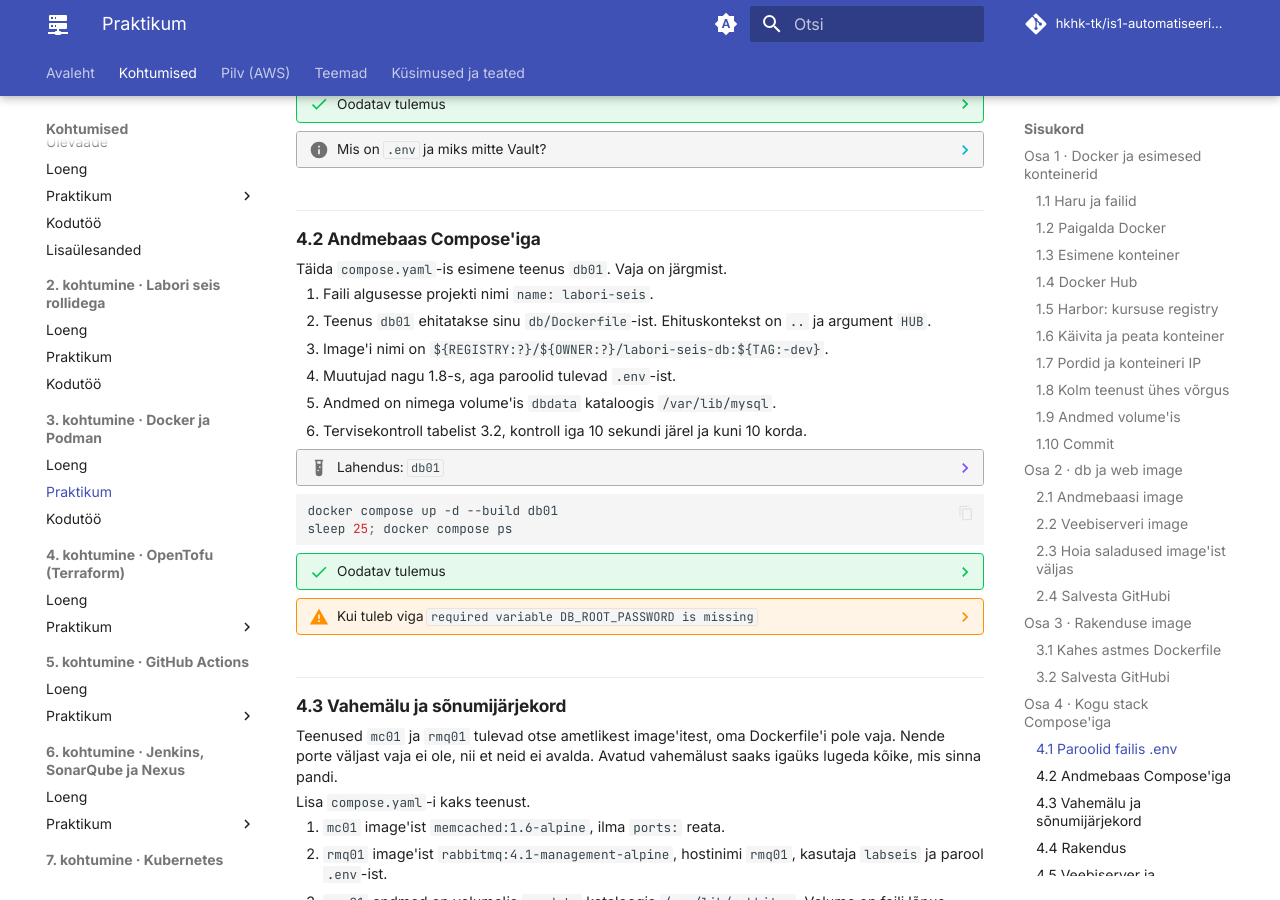
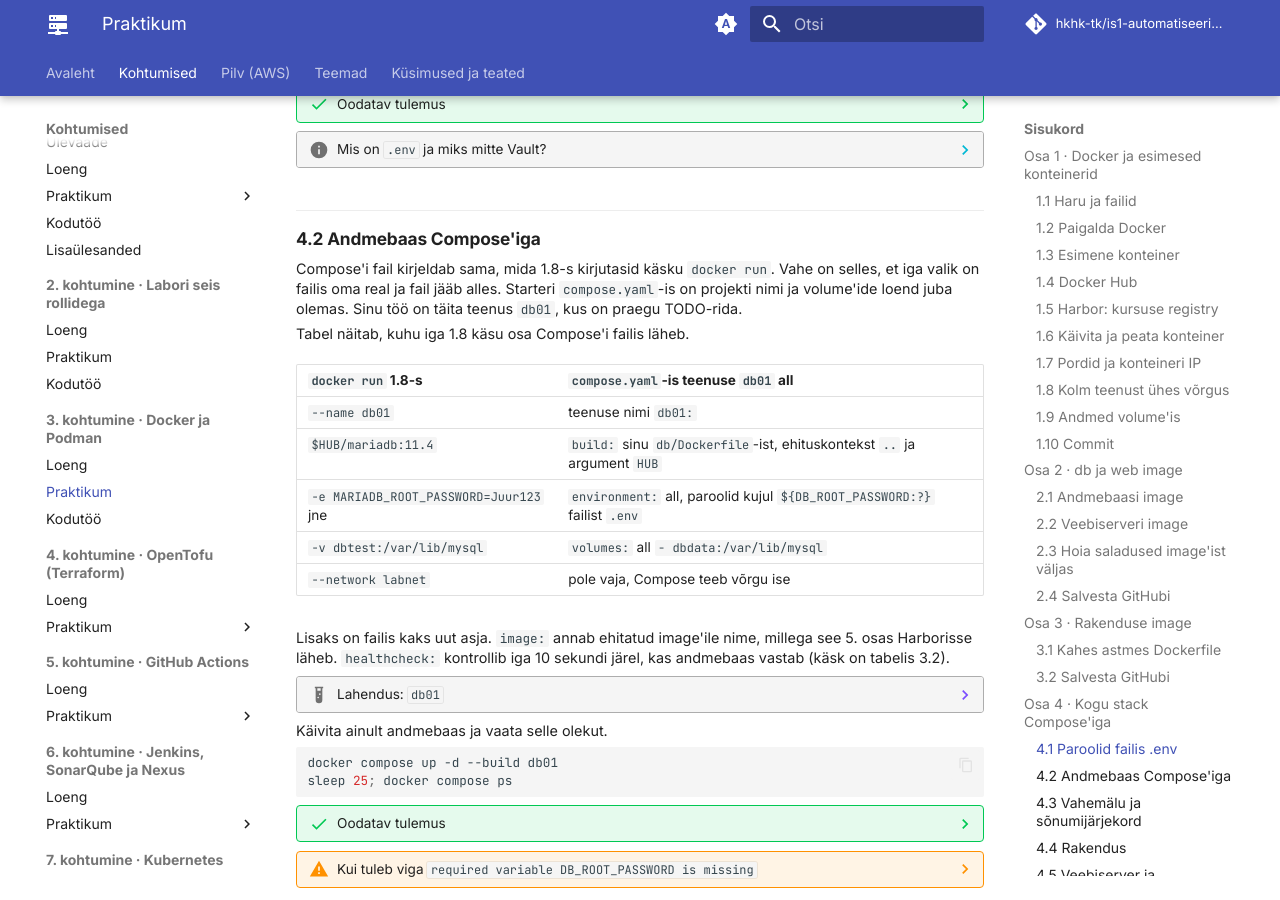
Before and after one commit to hkhk-tk/is1-automatiseerimine, an MkDocs documentation site: the page built from docs/k03/lab.md, in a window 1280 px wide and 900 px high, scrolled down 13280 px. Built offline with MkDocs 1.6.1 and Material for MkDocs 9.7.7, drawn with Linux system fonts in a browser that asks for light colours; comment, search, counter and statistics services are not loaded.

Commit message:
K3 praktikum 4.2: Compose seotud 1.8 docker run käsuga tabelina, starteris olemasolevat ei nõuta uuesti

````diff
--- a/docs/k03/lab.md
+++ b/docs/k03/lab.md
@@ -792,21 +792,23 @@ git check-ignore -v .env
 
 ### 4.2 Andmebaas Compose'iga
 
-Täida `compose.yaml`-is esimene teenus `db01`. Vaja on järgmist.
+Compose'i fail kirjeldab sama, mida 1.8-s kirjutasid käsku `docker run`. Vahe on selles, et iga valik on failis oma real ja fail jääb alles. Starteri `compose.yaml`-is on projekti nimi ja volume'ide loend juba olemas. Sinu töö on täita teenus `db01`, kus on praegu TODO-rida.
 
-1. Faili algusesse projekti nimi `name: labori-seis`.
-2. Teenus `db01` ehitatakse sinu `db/Dockerfile`-ist. Ehituskontekst on `..` ja argument `HUB`.
-3. Image'i nimi on `${REGISTRY:?}/${OWNER:?}/labori-seis-db:${TAG:-dev}`.
-4. Muutujad nagu 1.8-s, aga paroolid tulevad `.env`-ist.
-5. Andmed on nimega volume'is `dbdata` kataloogis `/var/lib/mysql`.
-6. Tervisekontroll tabelist 3.2, kontroll iga 10 sekundi järel ja kuni 10 korda.
+Tabel näitab, kuhu iga 1.8 käsu osa Compose'i failis läheb.
+
+| `docker run` 1.8-s | `compose.yaml`-is teenuse `db01` all |
+|---|---|
+| `--name db01` | teenuse nimi `db01:` |
+| `$HUB/mariadb:11.4` | `build:` sinu `db/Dockerfile`-ist, ehituskontekst `..` ja argument `HUB` |
+| `-e MARIADB_ROOT_PASSWORD=Juur123` jne | `environment:` all, paroolid kujul `${DB_ROOT_PASSWORD:?}` failist `.env` |
+| `-v dbtest:/var/lib/mysql` | `volumes:` all `- dbdata:/var/lib/mysql` |
+| `--network labnet` | pole vaja, Compose teeb võrgu ise |
+
+Lisaks on failis kaks uut asja. `image:` annab ehitatud image'ile nime, millega see 5. osas Harborisse läheb. `healthcheck:` kontrollib iga 10 sekundi järel, kas andmebaas vastab (käsk on tabelis 3.2).
 
 ??? example "Lahendus: `db01`"
 
     ```yaml
-    name: labori-seis
-
-    services:
       db01:
         build:
           context: ..
@@ -825,12 +827,11 @@ Täida `compose.yaml`-is esimene teenus `db01`. Vaja on järgmist.
           test: ["CMD", "healthcheck.sh", "--connect", "--innodb_initialized"]
           interval: 10s
           retries: 10
-
-    volumes:
-      dbdata:
     ```
 
-    `${VAR:?}` katkestab käivituse, kui muutuja puudub. `${VAR:-x}` annab muutujale vaikeväärtuse `x`.
+    Taanded on YAML-is olulised: iga tase on kaks tühikut paremal. `${DB_ROOT_PASSWORD:?}` võtab väärtuse `.env`-ist ja katkestab käivituse, kui see puudub. `${HUB:-docker.io/library}` kasutab vaikeväärtust, kui `HUB` pole määratud.
+
+Käivita ainult andmebaas ja vaata selle olekut.
 
 ```bash
 docker compose up -d --build db01
````
